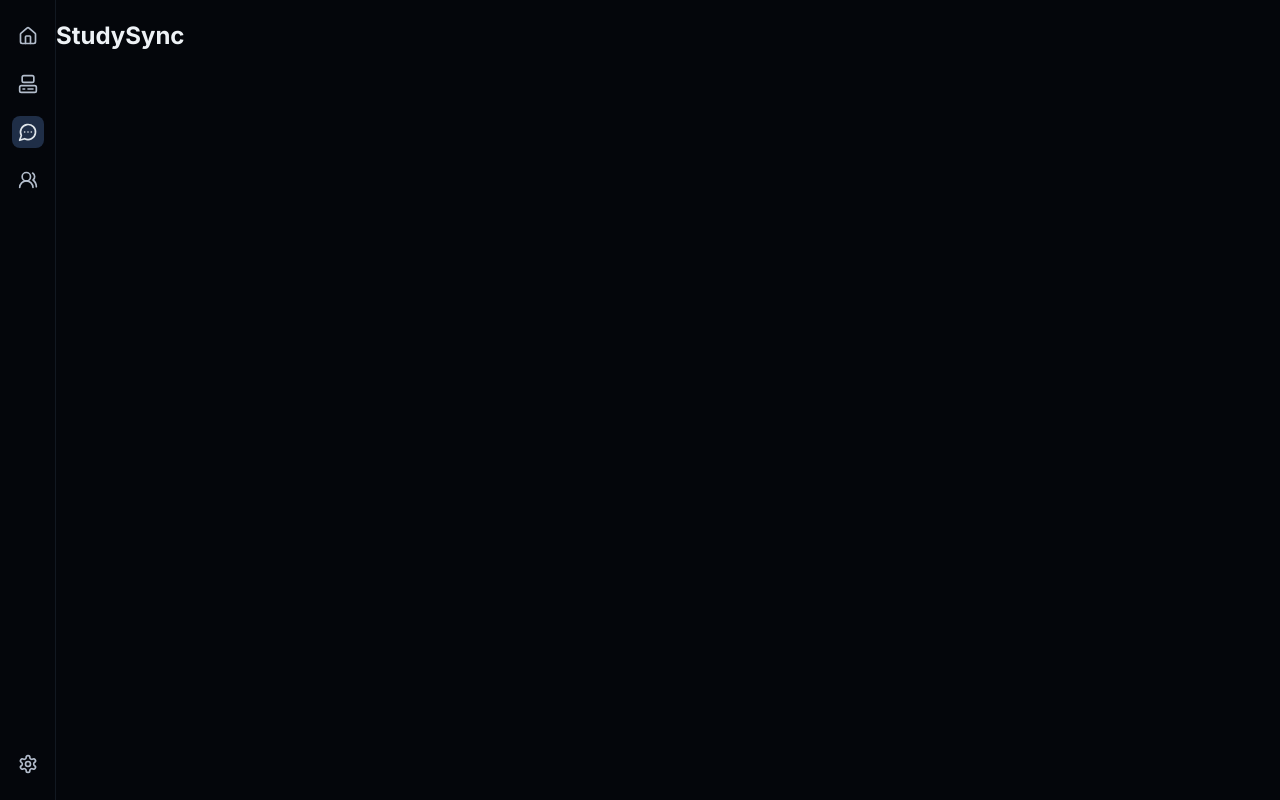
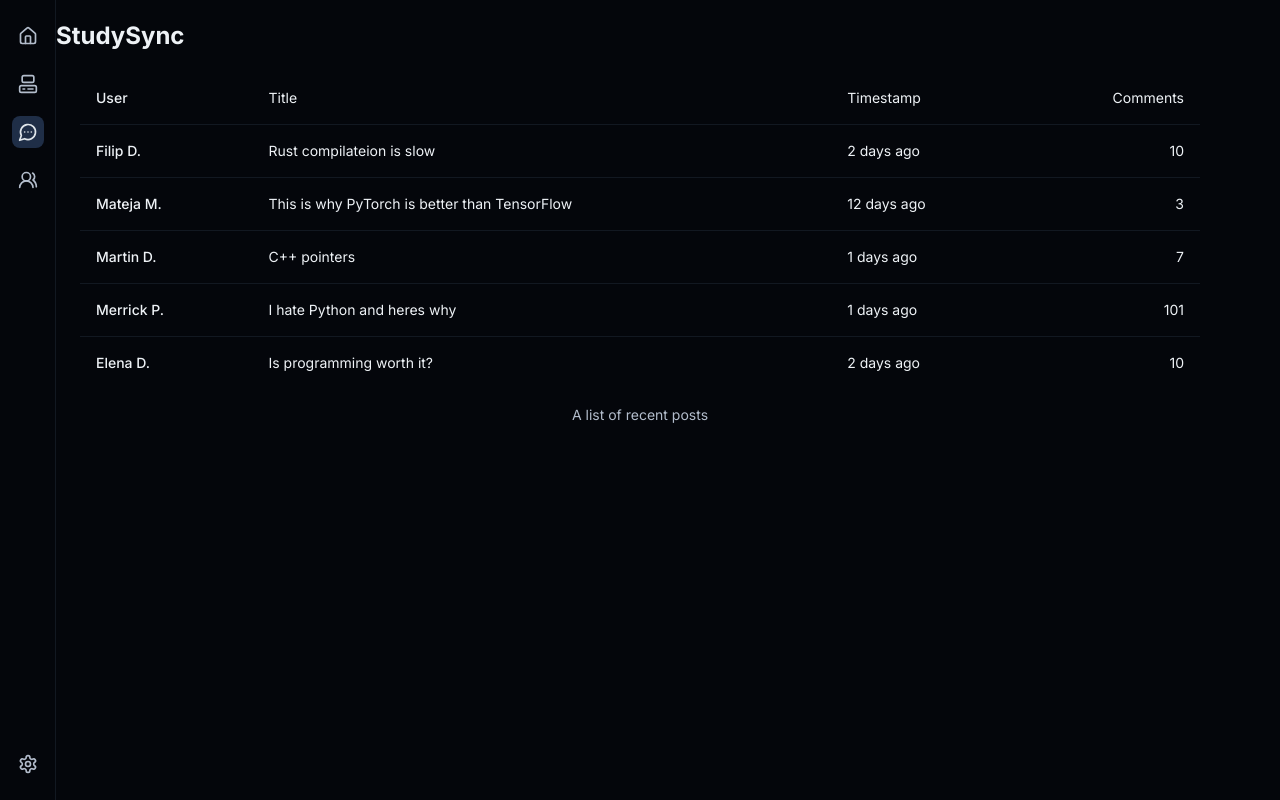
Before and after one commit to FilipDimi/ta-collab, a Next.js app: page /pages/forum in a window 1280 px wide. Built offline with nearby package versions, Linux system fonts and the light colour scheme.

Commit message:
Forum skeleton done

```diff
--- a/src/app/pages/classes/page.tsx
+++ b/src/app/pages/classes/page.tsx
@@ -6,16 +6,16 @@ const page = () => {
   return (
     <>
       <Sidebar />
-      <main className="flex-1 container mx-auto py-8 px-6 grid grid-cols-1 sm:grid-cols-2 lg:grid-cols-3 gap-6">
-        <ClassCard title="CPS181" subtitle="Kelly" tas="3" />
-        <ClassCard title="CPS181" subtitle="Kelly" tas="3" />
-        <ClassCard title="CPS181" subtitle="Kelly" tas="3" />
-        <ClassCard title="CPS181" subtitle="Kelly" tas="3" />
-        <ClassCard title="CPS181" subtitle="Kelly" tas="3" />
-        <ClassCard title="CPS181" subtitle="Kelly" tas="3" />
-        <ClassCard title="CPS181" subtitle="Kelly" tas="3" />
-        <ClassCard title="CPS181" subtitle="Kelly" tas="3" />
-        <ClassCard title="CPS181" subtitle="Kelly" tas="3" />
+      <main className="flex-1 container mx-auto py-8 px-20 grid grid-cols-1 sm:grid-cols-2 lg:grid-cols-3 gap-6">
+        <ClassCard title="CPS181" subtitle="Prof. Kelly" tas="3" />
+        <ClassCard title="CPS181" subtitle="Prof. Kelly" tas="3" />
+        <ClassCard title="CPS181" subtitle="Prof. Kelly" tas="3" />
+        <ClassCard title="CPS181" subtitle="Prof. Kelly" tas="3" />
+        <ClassCard title="CPS181" subtitle="Prof. Kelly" tas="3" />
+        <ClassCard title="CPS181" subtitle="Prof. Kelly" tas="3" />
+        <ClassCard title="CPS181" subtitle="Prof. Kelly" tas="3" />
+        <ClassCard title="CPS181" subtitle="Prof. Kelly" tas="3" />
+        <ClassCard title="CPS181" subtitle="Prof. Kelly" tas="3" />
       </main>
     </>
   );
--- a/src/app/pages/forum/page.tsx
+++ b/src/app/pages/forum/page.tsx
@@ -1,10 +1,108 @@
-import Sidebar from '@/components/ui/sidebar'
-import React from 'react'
+import Sidebar from "@/components/ui/sidebar";
+import {
+  Table,
+  TableBody,
+  TableCaption,
+  TableCell,
+  TableHead,
+  TableHeader,
+  TableRow,
+} from "@/components/ui/table";
+
+import React from "react";
+
+const dummyData = [
+  {
+    id: "1",
+    user: "Filip D.",
+    title: "Rust compilateion is slow",
+    timestamp: "2 days ago",
+    comments: "10",
+  },
+  {
+    id: "2",
+    user: "Mateja M.",
+    title: "This is why PyTorch is better than TensorFlow",
+    timestamp: "12 days ago",
+    comments: "3",
+  },
+  {
+    id: "3",
+    user: "Martin D.",
+    title: "C++ pointers",
+    timestamp: "1 days ago",
+    comments: "7",
+  },
+  {
+    id: "4",
+    user: "Merrick P.",
+    title: "I hate Python and heres why",
+    timestamp: "1 days ago",
+    comments: "101",
+  },
+  {
+    id: "5",
+    user: "Elena D.",
+    title: "Is programming worth it?",
+    timestamp: "2 days ago",
+    comments: "10",
+  },
+];
+
+interface DynamicTableRow {
+  id: string;
+  user: string;
+  title: string;
+  timestamp: string;
+  comments: string;
+}
+
+const DynamicTableRow: React.FC<DynamicTableRow> = ({
+  id,
+  user,
+  title,
+  timestamp,
+  comments,
+}) => {
+  return (
+    <TableRow id={id}>
+      <TableCell className="font-medium">{user}</TableCell>
+      <TableCell>{title}</TableCell>
+      <TableCell>{timestamp}</TableCell>
+      <TableCell className="text-right">{comments}</TableCell>
+    </TableRow>
+  );
+};
 
 const page = () => {
   return (
-    <Sidebar />
-  )
-}
+    <>
+      <Sidebar />
+      <Table className="">
+        <TableCaption>A list of recent posts</TableCaption>
+        <TableHeader>
+          <DynamicTableRow
+            id="id"
+            user="User"
+            title="Title"
+            timestamp="Timestamp"
+            comments="Comments"
+          />
+        </TableHeader>
+        <TableBody>
+          {dummyData.map((post) => (
+            <DynamicTableRow
+              id={post.id}
+              user={post.user}
+              title={post.title}
+              timestamp={post.timestamp}
+              comments={post.comments}
+            />
+          ))}
+        </TableBody>
+      </Table>
+    </>
+  );
+};
 
-export default page
+export default page;
--- /dev/null
+++ b/src/components/custom/forum-table.tsx
@@ -0,0 +1,11 @@
+import React from 'react'
+
+const ForumTable: React.FC = () => {
+  return (
+    <div>
+
+    </div>
+  )
+}
+
+export default ForumTable;
--- /dev/null
+++ b/src/components/ui/table.tsx
@@ -0,0 +1,117 @@
+import * as React from "react"
+
+import { cn } from "@/lib/utils"
+
+const Table = React.forwardRef<
+  HTMLTableElement,
+  React.HTMLAttributes<HTMLTableElement>
+>(({ className, ...props }, ref) => (
+  <div className="relative w-full overflow-auto lg:px-20 md:px-20">
+    <table
+      ref={ref}
+      className={cn("w-full caption-bottom text-sm", className)}
+      {...props}
+    />
+  </div>
+))
+Table.displayName = "Table"
+
+const TableHeader = React.forwardRef<
+  HTMLTableSectionElement,
+  React.HTMLAttributes<HTMLTableSectionElement>
+>(({ className, ...props }, ref) => (
+  <thead ref={ref} className={cn("[&_tr]:border-b", className)} {...props} />
+))
+TableHeader.displayName = "TableHeader"
+
+const TableBody = React.forwardRef<
+  HTMLTableSectionElement,
+  React.HTMLAttributes<HTMLTableSectionElement>
+>(({ className, ...props }, ref) => (
+  <tbody
+    ref={ref}
+    className={cn("[&_tr:last-child]:border-0", className)}
+    {...props}
+  />
+))
+TableBody.displayName = "TableBody"
+
+const TableFooter = React.forwardRef<
+  HTMLTableSectionElement,
+  React.HTMLAttributes<HTMLTableSectionElement>
+>(({ className, ...props }, ref) => (
+  <tfoot
+    ref={ref}
+    className={cn(
+      "border-t bg-muted/50 font-medium [&>tr]:last:border-b-0",
+      className
+    )}
+    {...props}
+  />
+))
+TableFooter.displayName = "TableFooter"
+
+const TableRow = React.forwardRef<
+  HTMLTableRowElement,
+  React.HTMLAttributes<HTMLTableRowElement>
+>(({ className, ...props }, ref) => (
+  <tr
+    ref={ref}
+    className={cn(
+      "border-b transition-colors hover:bg-muted/50 data-[state=selected]:bg-muted",
+      className
+    )}
+    {...props}
+  />
+))
+TableRow.displayName = "TableRow"
+
+const TableHead = React.forwardRef<
+  HTMLTableCellElement,
+  React.ThHTMLAttributes<HTMLTableCellElement>
+>(({ className, ...props }, ref) => (
+  <th
+    ref={ref}
+    className={cn(
+      "h-12 px-4 text-left align-middle font-medium text-muted-foreground [&:has([role=checkbox])]:pr-0",
+      className
+    )}
+    {...props}
+  />
+))
+TableHead.displayName = "TableHead"
+
+const TableCell = React.forwardRef<
+  HTMLTableCellElement,
+  React.TdHTMLAttributes<HTMLTableCellElement>
+>(({ className, ...props }, ref) => (
+  <td
+    ref={ref}
+    className={cn("p-4 align-middle [&:has([role=checkbox])]:pr-0", className)}
+    {...props}
+  />
+))
+TableCell.displayName = "TableCell"
+
+const TableCaption = React.forwardRef<
+  HTMLTableCaptionElement,
+  React.HTMLAttributes<HTMLTableCaptionElement>
+>(({ className, ...props }, ref) => (
+  <caption
+    ref={ref}
+    className={cn("mt-4 text-sm text-muted-foreground", className)}
+    {...props}
+  />
+))
+TableCaption.displayName = "TableCaption"
+
+export {
+  Table,
+  TableHeader,
+  TableBody,
+  TableFooter,
+  TableHead,
+  TableRow,
+  TableCell,
+  TableCaption,
+}
```
